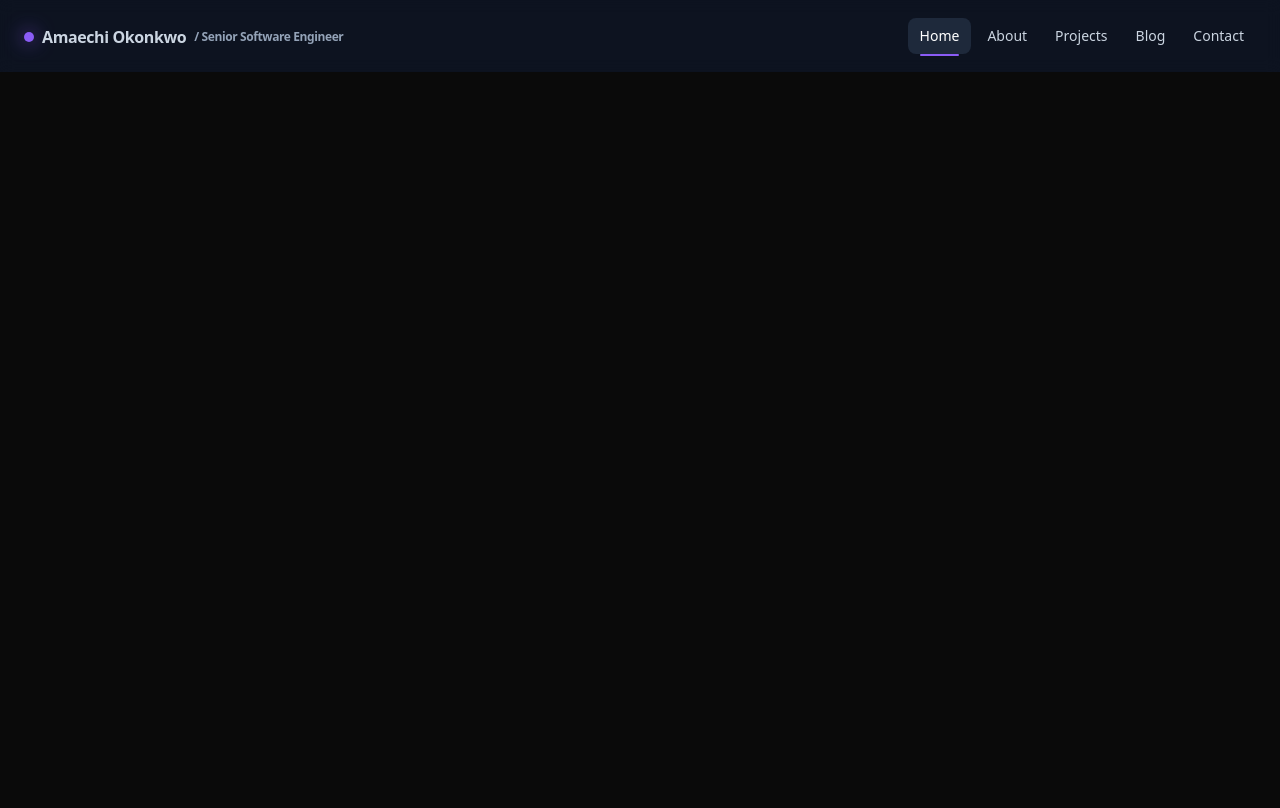
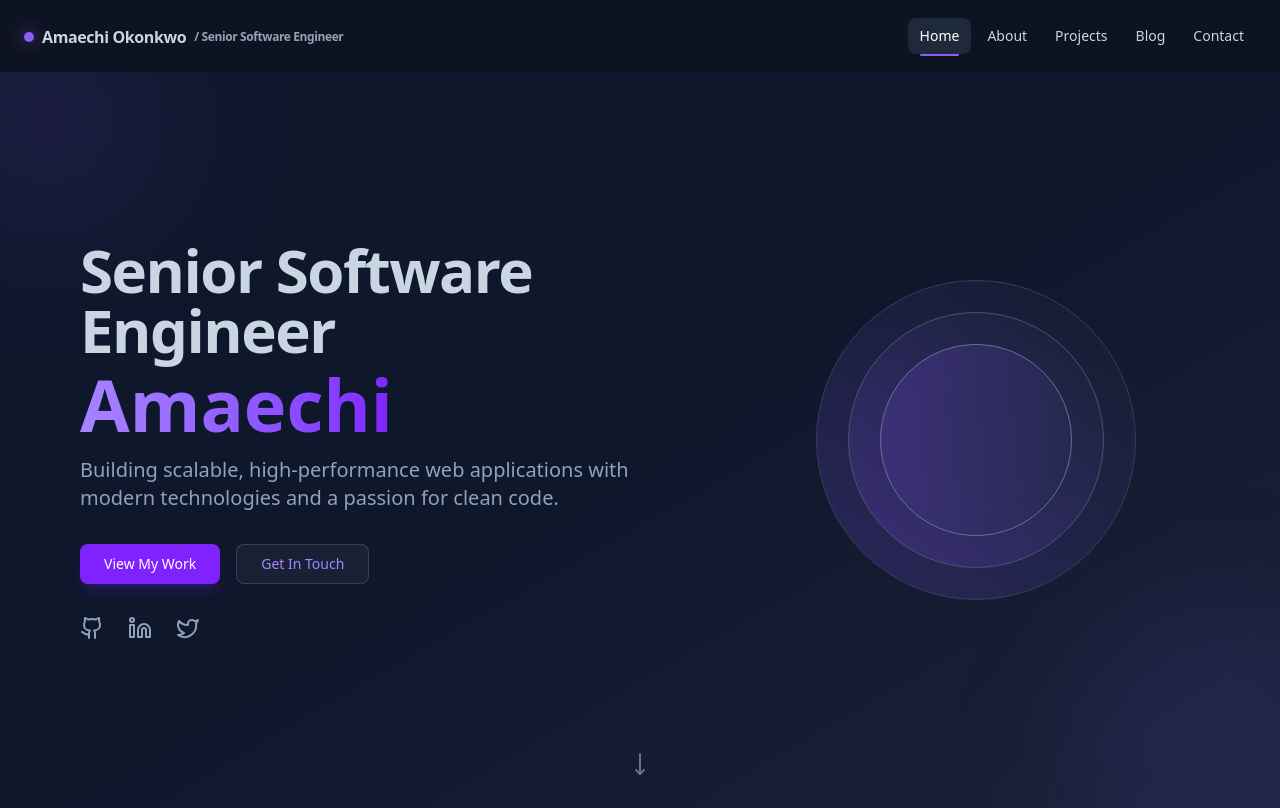
Before and after one commit to amaechijude/amaechi, a Next.js app: page / in a window 1280 px wide. Built offline with nearby package versions, Linux system fonts and the light colour scheme.

Commit message:
feat: Implement animated hero section

```diff
--- a/package.json
+++ b/package.json
@@ -13,6 +13,7 @@
     "@radix-ui/react-slot": "^1.2.3",
     "class-variance-authority": "^0.7.1",
     "clsx": "^2.1.1",
+    "framer-motion": "^12.23.19",
     "lucide-react": "^0.544.0",
     "next": "15.5.3",
     "next-themes": "^0.4.6",
--- a/src/app/page.tsx
+++ b/src/app/page.tsx
@@ -1,6 +1,10 @@
+import Hero from "@/components/shared/Hero";
+import Navbar from "@/components/shared/Navbar";
+
 export default function Home() {
   return (
-    <>
-    </>
+    <main className="relative flex flex-col items-center justify-center">
+      <Hero />
+    </main>
   );
-};
+}
--- /dev/null
+++ b/src/components/shared/Hero.tsx
@@ -0,0 +1,131 @@
+"use client";
+
+import { motion } from "framer-motion";
+import { Github, Linkedin, Twitter, MoveDown } from "lucide-react";
+import Link from "next/link";
+import { Button } from "@/components/ui/button";
+
+const Hero = () => {
+  const containerVariants = {
+    hidden: { opacity: 0 },
+    visible: {
+      opacity: 1,
+      transition: {
+        staggerChildren: 0.15,
+      },
+    },
+  };
+
+  const itemVariants = {
+    hidden: { opacity: 0, y: 30 },
+    visible: {
+      opacity: 1,
+      y: 0,
+      transition: {
+        type: "spring",
+        stiffness: 100,
+        damping: 12,
+      },
+    },
+  };
+
+  return (
+    <motion.section
+      className="relative flex min-h-[calc(100vh-64px)] w-full items-center justify-center bg-slate-900 text-slate-300"
+      variants={containerVariants}
+      initial="hidden"
+      animate="visible"
+    >
+      <div className="absolute inset-0 z-0 overflow-hidden">
+        {/* Subtle background gradient */}
+        <div className="absolute inset-0 bg-gradient-to-br from-slate-900 via-slate-900 to-[#1a233a]"></div>
+        {/* Abstract shapes */}
+        <div className="absolute -left-20 -top-20 h-64 w-64 rounded-full bg-violet-500/10 blur-3xl"></div>
+        <div className="absolute -bottom-20 -right-20 h-72 w-72 rounded-full bg-violet-500/10 blur-3xl"></div>
+      </div>
+
+      <div className="container z-10 mx-auto flex max-w-6xl flex-col items-center px-4 text-center md:flex-row md:text-left">
+        {/* Text Content (60%) */}
+        <motion.div className="flex w-full flex-col items-center md:w-3/5 md:items-start">
+          <motion.h2
+            className="text-4xl font-bold tracking-tight md:text-5xl lg:text-6xl"
+            variants={itemVariants}
+          >
+            Senior Software Engineer
+          </motion.h2>
+          <motion.h1
+            className="mt-2 text-5xl font-extrabold text-transparent bg-clip-text bg-gradient-to-r from-violet-400 to-violet-600 md:text-6xl lg:text-7xl"
+            variants={itemVariants}
+          >
+            Amaechi
+          </motion.h1>
+          <motion.p
+            className="mt-4 max-w-xl text-lg text-slate-400 md:text-xl"
+            variants={itemVariants}
+          >
+            Building scalable, high-performance web applications with modern
+            technologies and a passion for clean code.
+          </motion.p>
+          <motion.div
+            className="mt-8 flex flex-col gap-4 sm:flex-row"
+            variants={itemVariants}
+          >
+            <Button
+              asChild
+              size="lg"
+              className="bg-violet-600 text-white hover:bg-violet-700 hover:scale-105 transition-transform duration-200 ease-in-out shadow-lg shadow-violet-600/20"
+            >
+              <Link href="#projects">View My Work</Link>
+            </Button>
+            <Button
+              asChild
+              size="lg"
+              variant="outline"
+              className="border-violet-500 text-violet-400 hover:bg-violet-500/10 hover:text-violet-300 hover:scale-105 transition-transform duration-200 ease-in-out"
+            >
+              <Link href="#contact">Get In Touch</Link>
+            </Button>
+          </motion.div>
+          <motion.div
+            className="mt-8 flex space-x-6"
+            variants={itemVariants}
+          >
+            <Link href="https://github.com" target="_blank" rel="noopener noreferrer">
+              <Github className="h-6 w-6 text-slate-400 hover:text-violet-400 transition-colors duration-200 hover:scale-110" />
+            </Link>
+            <Link href="https://linkedin.com" target="_blank" rel="noopener noreferrer">
+              <Linkedin className="h-6 w-6 text-slate-400 hover:text-violet-400 transition-colors duration-200 hover:scale-110" />
+            </Link>
+            <Link href="https://twitter.com" target="_blank" rel="noopener noreferrer">
+              <Twitter className="h-6 w-6 text-slate-400 hover:text-violet-400 transition-colors duration-200 hover:scale-110" />
+            </Link>
+          </motion.div>
+        </motion.div>
+
+        {/* Visual Element (40%) - Hidden on mobile */}
+        <motion.div
+          className="hidden w-2/5 md:flex items-center justify-center"
+          variants={itemVariants}
+        >
+          {/* Placeholder for a more complex visual like a 3D model or code animation */}
+          <div className="w-80 h-80 rounded-full bg-gradient-to-tr from-violet-500/20 to-slate-800/20 flex items-center justify-center border border-slate-700">
+             <div className="w-64 h-64 rounded-full bg-gradient-to-bl from-slate-800/20 to-violet-500/20 flex items-center justify-center border border-slate-600">
+                <div className="w-48 h-48 rounded-full bg-gradient-to-br from-violet-500/20 to-slate-800/20 border border-slate-500"></div>
+             </div>
+          </div>
+        </motion.div>
+      </div>
+
+      <motion.div
+        className="absolute bottom-8"
+        variants={itemVariants}
+        animate={{ y: [0, 8, 0] }}
+        transition={{ duration: 1.5, repeat: Infinity, ease: "easeInOut" }}
+      >
+        <MoveDown className="h-6 w-6 text-slate-500" />
+      </motion.div>
+    </motion.section>
+  );
+};
+
+export default Hero;
```
Also changed, not shown: 1 other file (tests, documents, lock files or other folders).
